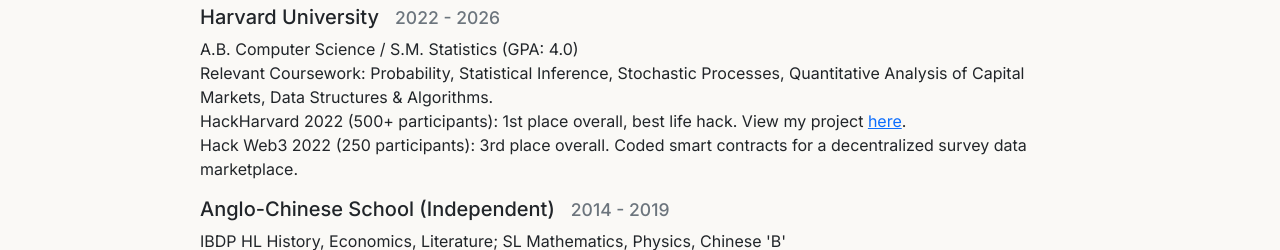
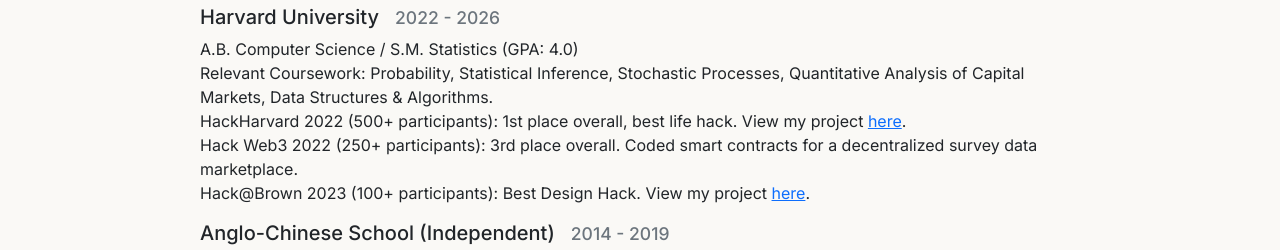
Before and after one commit to ethanctan/ethanctan.github.io, a website built with Vite: page resume.html in a window 1280 px wide. Shown: the part 330-580 px from the top of the page. Built offline with nearby package versions, Linux system fonts and the light colour scheme; a web font is replaced by a local one.

Commit message:
Updated resume and featured projects

```diff
--- a/resume.html
+++ b/resume.html
@@ -51,7 +51,9 @@
 				<br>
 				HackHarvard 2022 (500+ participants): 1st place overall, best life hack. View my project <a href="https://devpost.com/software/empath-ly">here</a>.
 				<br>
-				Hack Web3 2022 (250 participants): 3rd place overall. Coded smart contracts for a decentralized survey data marketplace.
+				Hack Web3 2022 (250+ participants): 3rd place overall. Coded smart contracts for a decentralized survey data marketplace.
+				<br>
+				Hack@Brown 2023 (100+ participants): Best Design Hack. View my project <a href="https://devpost.com/software/smarchitect">here</a>.
 				</p>
 
 				<h5>Anglo-Chinese School (Independent) &nbsp; <small class="text-muted">2014 - 2019</small></h5>
```
Also changed, not shown: featured.html (+1 -0 lines).
